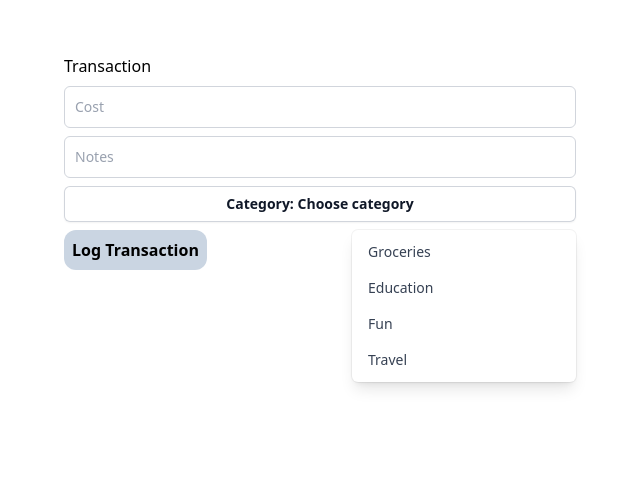
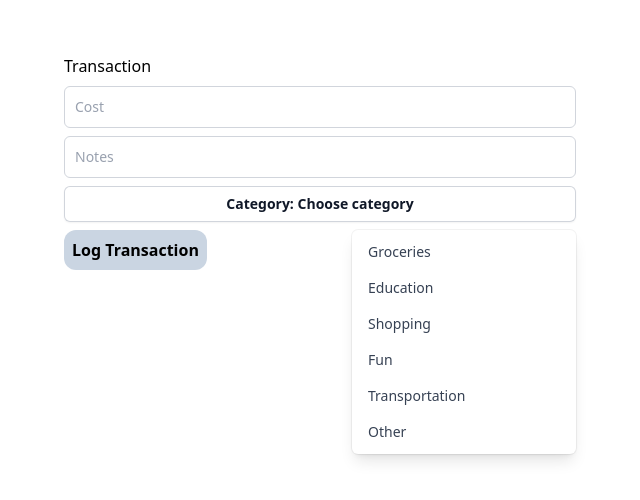
Before and after one commit to kiara-singh/Centsible, a React (Vite) app: page /dashboard in a window 1280 px wide. Shown: the part 238-738 px from the top of the page, without its empty margins (320-960 px from the left). Built offline with nearby package versions, Linux system fonts and the light colour scheme.

Commit message:
categories constants

```diff
--- /dev/null
+++ b/src/constants.js
@@ -0,0 +1,8 @@
+export const categories = [
+  "Groceries",
+  "Education",
+  "Shopping",
+  "Fun",
+  "Transportation",
+  "Other",
+];
--- a/src/pages/dashboard.jsx
+++ b/src/pages/dashboard.jsx
@@ -1,12 +1,12 @@
 import React, { useState, useRef } from "react";
 import { collection, addDoc } from "firebase/firestore";
 import { auth, db } from "../firebase";
+import { categories } from "../constants";
 
 export default function Dashboard() {
   const [dropDown, setDropDown] = useState(false);
   const [error, setError] = useState("");
 
-  const categories = ["Groceries", "Education", "Fun", "Travel"];
   const notes = useRef("");
   const cost = useRef(0);
   const [category, setCategory] = useState("Choose category");
```
Also changed, not shown: src/pages/home.jsx (+3 -8 lines).
